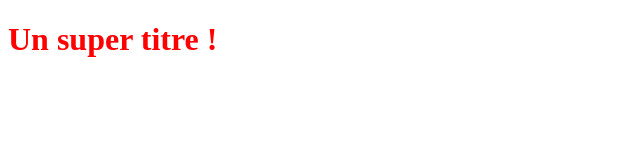
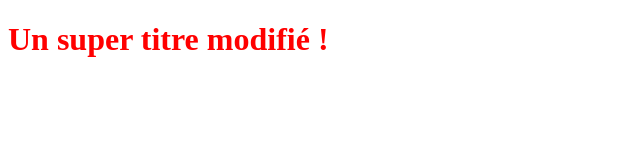
Before and after one commit to Thomas7893/OpenClassroomProject, a plain HTML site: page index.html in a window 1280 px wide. Shown: the whole page, without its empty margins (0-640 px from the left). Drawn offline with Linux system fonts and the light colour scheme.

Commit message:
Fichier modifié

```diff
--- a/index.html
+++ b/index.html
@@ -5,6 +5,6 @@
    <link rel="stylesheet" type="text/css" href="styles.css">
 </head>
 <body>
-   <h1>Un super titre !</h1>
+   <h1>Un super titre modifié !</h1>
 </body>
 </html>
```
